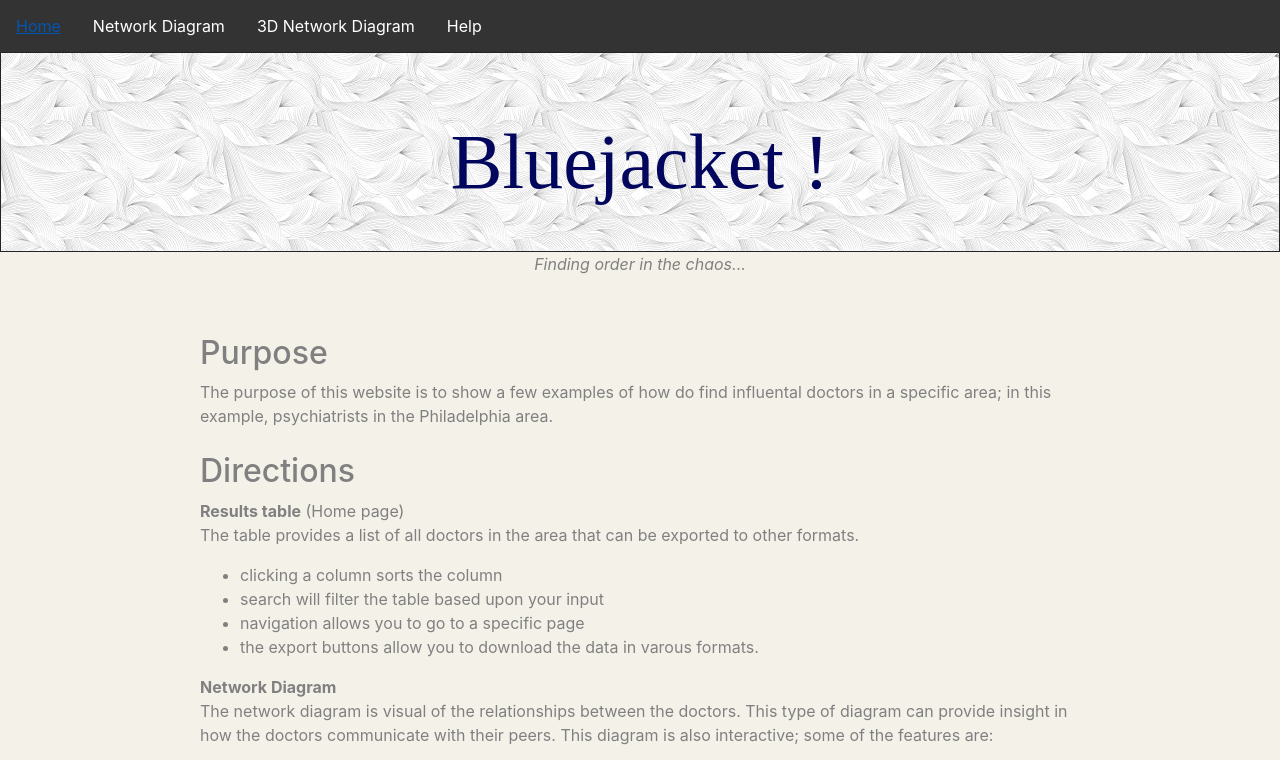
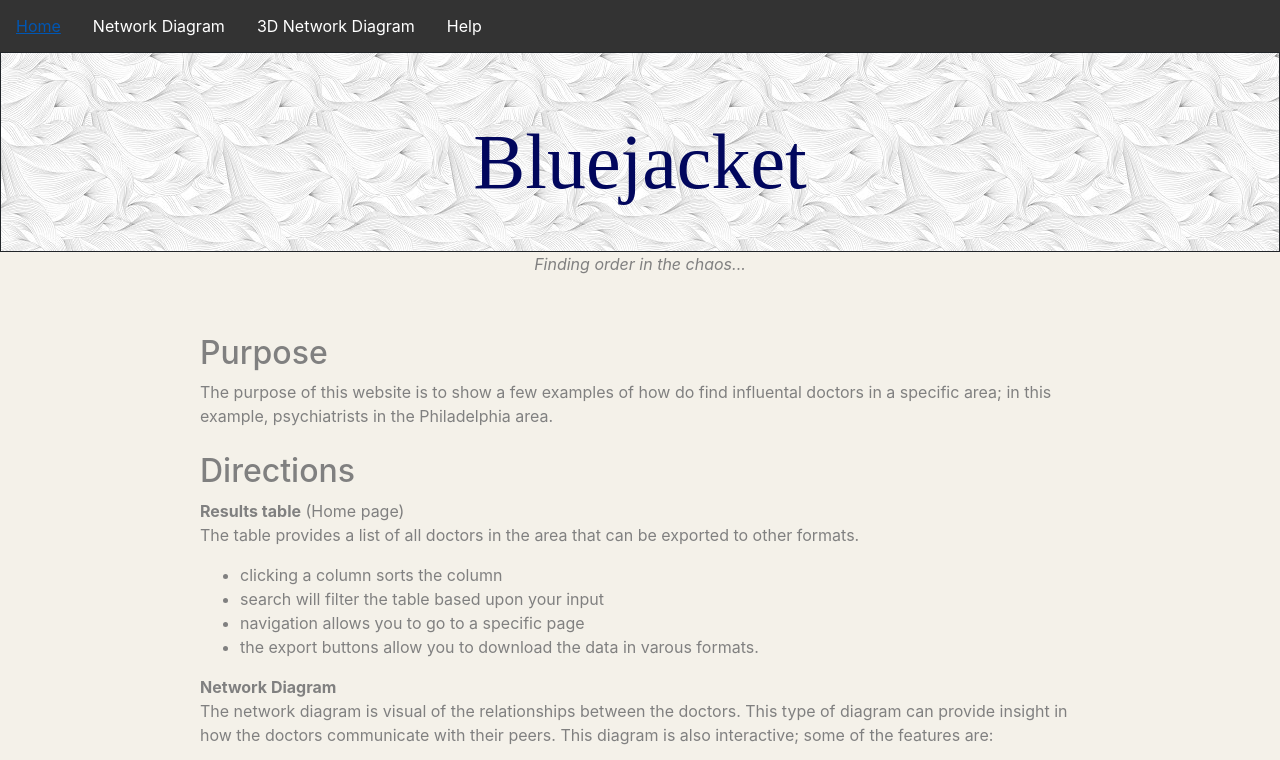
Before and after one commit to CGN38/faq, a plain HTML site: page index.html in a window 1280 px wide. Shown: the top 760 px of the page. Drawn offline with Linux system fonts and the light colour scheme.

```diff
--- a/index.html
+++ b/index.html
@@ -21,7 +21,7 @@
       <li class="nav"><a href="https://cgn38.github.io/faq">Help</a></li>
     </ul>
 <div style="background-image: linear-gradient(rgba(255,255,255,0.5), rgba(255,255,255,0.5)),url('img/abstract.jpg');height:200px;text-align: center; padding:50px;   border-style:solid;border-width:thin ">
-<p style="font-size:78px; font-family:Viner Hand ITC;color: #02075D;">Bluejacket !</p>
+<p style="font-size:78px; font-family:Viner Hand ITC;color: #02075D;">Bluejacket</p>
 </div>
 
 <div style=" color:Gray; background-color:#F4f1e9">
```
